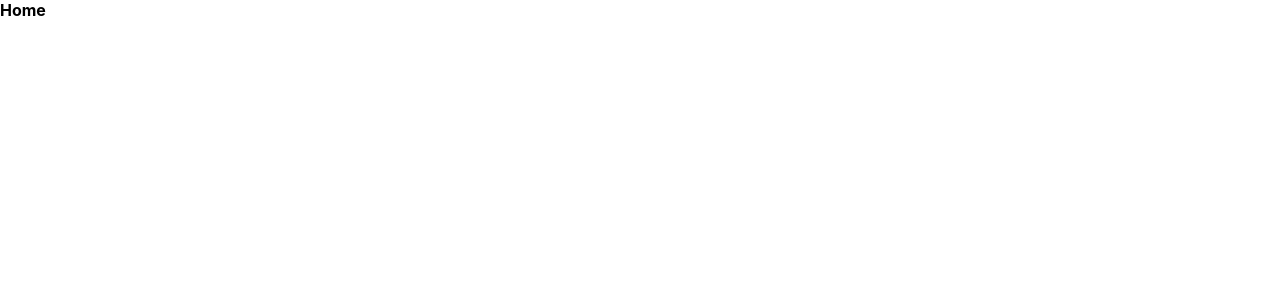
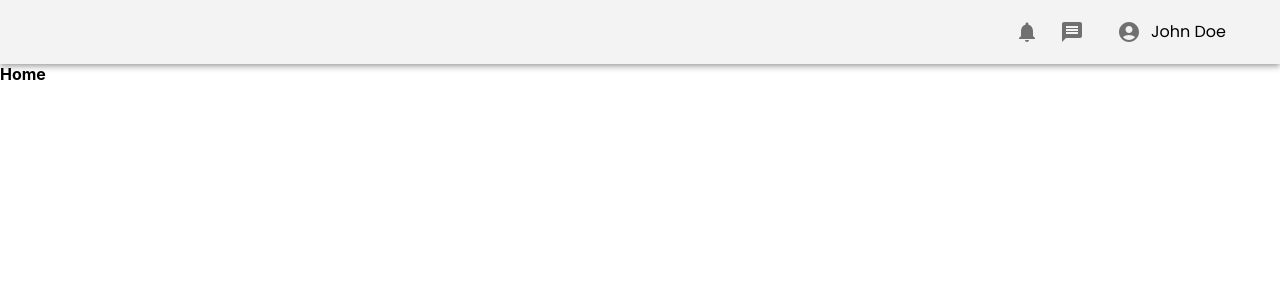
Before and after one commit to sandeep-bh-dev/Coquest-WebApp, a React (Create React App) app in the folder frontend/: page /home in a window 1280 px wide. Shown: the top 300 px of the page. Built offline with nearby package versions, Linux system fonts and the light colour scheme.

Commit message:
added toolbar

```diff
--- a/frontend/package.json
+++ b/frontend/package.json
@@ -5,6 +5,7 @@
   "dependencies": {
     "@emotion/react": "^11.10.5",
     "@emotion/styled": "^11.10.5",
+    "@mui/icons-material": "^5.11.0",
     "@mui/material": "^5.11.8",
     "@testing-library/jest-dom": "^5.16.5",
     "@testing-library/react": "^13.4.0",
--- a/frontend/public/index.html
+++ b/frontend/public/index.html
@@ -3,6 +3,9 @@
   <head>
     <meta charset="utf-8" />
     <link rel="icon" href="%PUBLIC_URL%/favicon.ico" />
+    <link rel="preconnect" href="https://fonts.googleapis.com">
+    <link rel="preconnect" href="https://fonts.gstatic.com" crossorigin>
+    <link href="https://fonts.googleapis.com/css2?family=Poppins:ital,wght@0,100;0,200;0,300;0,400;0,500;0,600;0,700;0,800;0,900;1,100;1,200;1,300;1,400;1,500;1,600;1,700;1,800;1,900&display=swap" rel="stylesheet">
     <meta name="viewport" content="width=device-width, initial-scale=1" />
     <meta name="theme-color" content="#000000" />
     <meta
--- /dev/null
+++ b/frontend/src/components/Toolbar/index.tsx
@@ -0,0 +1,61 @@
+import React from "react";
+import AppBar from "@mui/material/AppBar";
+import { Button, Toolbar as MaterialToolbar } from "@mui/material";
+import Typography from "@mui/material/Typography";
+import IconButton from "@mui/material/IconButton";
+
+import AccountCircleIcon from "@mui/icons-material/AccountCircle";
+import MessageIcon from "@mui/icons-material/Message";
+import NotificationsIcon from "@mui/icons-material/Notifications";
+
+import styled from "@emotion/styled";
+
+type ProfileButtonProps = {
+	name: string;
+};
+
+const Container = styled.div({
+	width: "100%",
+});
+
+const Spacer = styled.div({
+	width: 5,
+});
+
+const ProfileContainer = styled.div({
+	display: "flex",
+	marginRight: 30,
+	gap: 10,
+	paddingLeft: 25,
+});
+
+const ProfileIcon = styled(AccountCircleIcon)({
+	color: "rgba(0, 0, 0, 0.54)",
+});
+
+const ProfileButton = ({ name }: ProfileButtonProps) => (
+	<ProfileContainer>
+		<ProfileIcon />
+		<Typography>{name}</Typography>
+	</ProfileContainer>
+);
+
+const Toolbar = () => (
+	<Container>
+		<AppBar>
+			<MaterialToolbar>
+				<IconButton>
+					<NotificationsIcon />
+				</IconButton>
+				<Spacer />
+				<IconButton>
+					<MessageIcon />
+				</IconButton>
+
+				<ProfileButton name="John Doe" />
+			</MaterialToolbar>
+		</AppBar>
+	</Container>
+);
+
+export default Toolbar;
--- a/frontend/src/index.tsx
+++ b/frontend/src/index.tsx
@@ -1,9 +1,10 @@
 import { createBrowserRouter, RouterProvider } from "react-router-dom";
 import React from "react";
 import ReactDOM from "react-dom/client";
+import Toolbar from "./components/Toolbar";
+import { ThemeProvider } from "@mui/material/styles";
+import theme from "./styles/theme";
 import "./index.css";
-
-import { Login } from "./pages/Login";
 
 const root = ReactDOM.createRoot(
 	document.getElementById("root") as HTMLElement
@@ -13,10 +14,6 @@ const router = createBrowserRouter([
 	{
 		path: "/",
 		element: <div>Root</div>,
-	},
-	{
-		path: "/login",
-		element: <Login />,
 	},
 	{
 		path: "/home",
@@ -30,6 +27,9 @@ const router = createBrowserRouter([
 
 root.render(
 	<React.StrictMode>
-		<RouterProvider router={router} />
+		<ThemeProvider theme={theme}>
+			<Toolbar />
+			<RouterProvider router={router} />
+		</ThemeProvider>
 	</React.StrictMode>
 );
--- /dev/null
+++ b/frontend/src/styles/theme.ts
@@ -0,0 +1,30 @@
+import { createTheme } from "@mui/material/styles";
+
+const theme = createTheme({
+    components: {
+        MuiAppBar: {
+            styleOverrides: {
+                root: {
+                    backgroundColor: '#F3F3F3',
+                    color: 'black'
+                }
+            },
+            defaultProps: {
+                position: 'static'
+            }
+        },
+        MuiToolbar: {
+            styleOverrides: {
+                root: {
+                    display: 'flex',
+                    justifyContent: 'end'
+                }
+            }
+        }
+    },
+    typography: {
+        fontFamily: 'Poppins'
+    }
+});
+
+export default theme;
```
Also changed, not shown: 2 other files (tests, documents, lock files or other folders).
